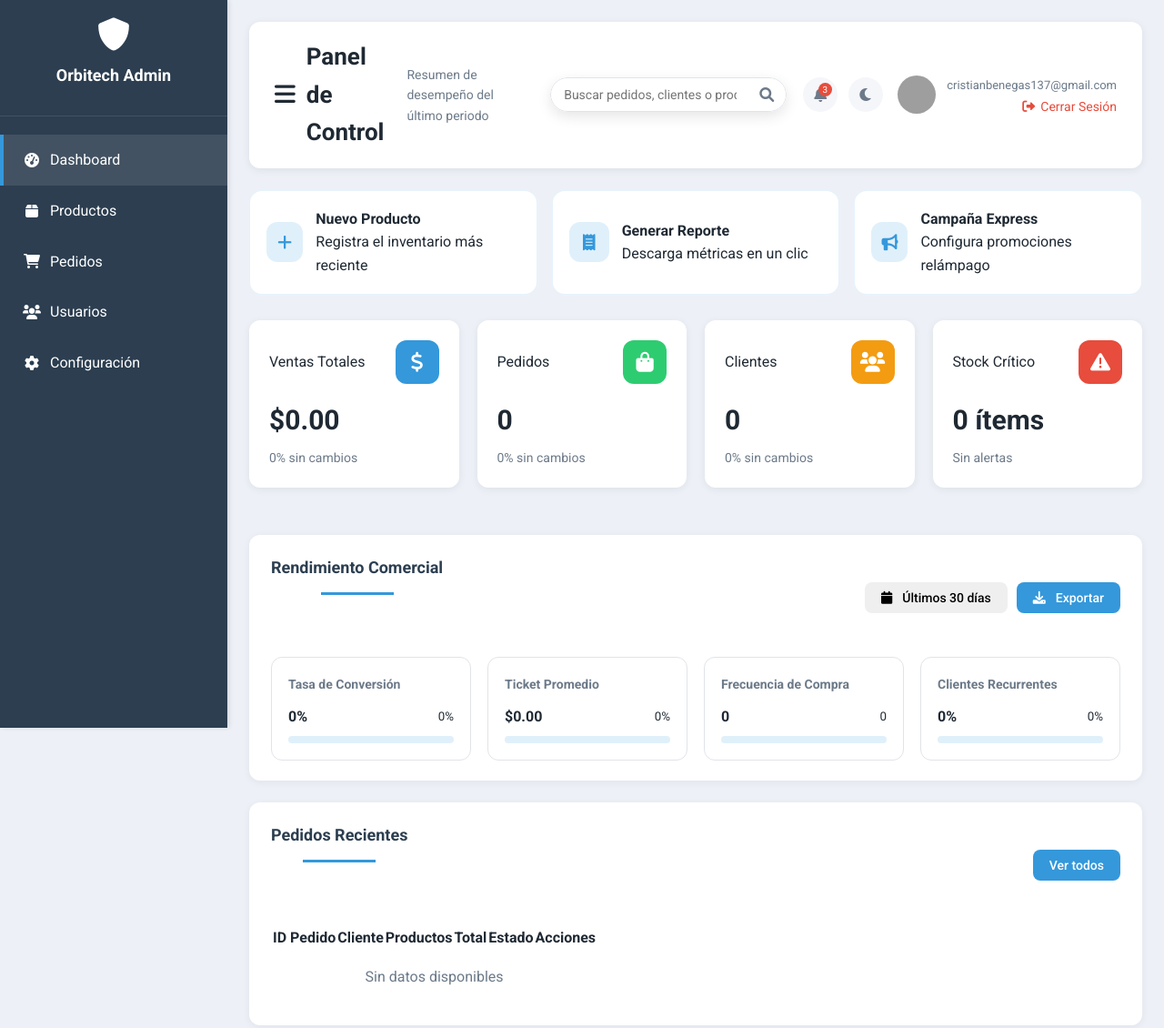
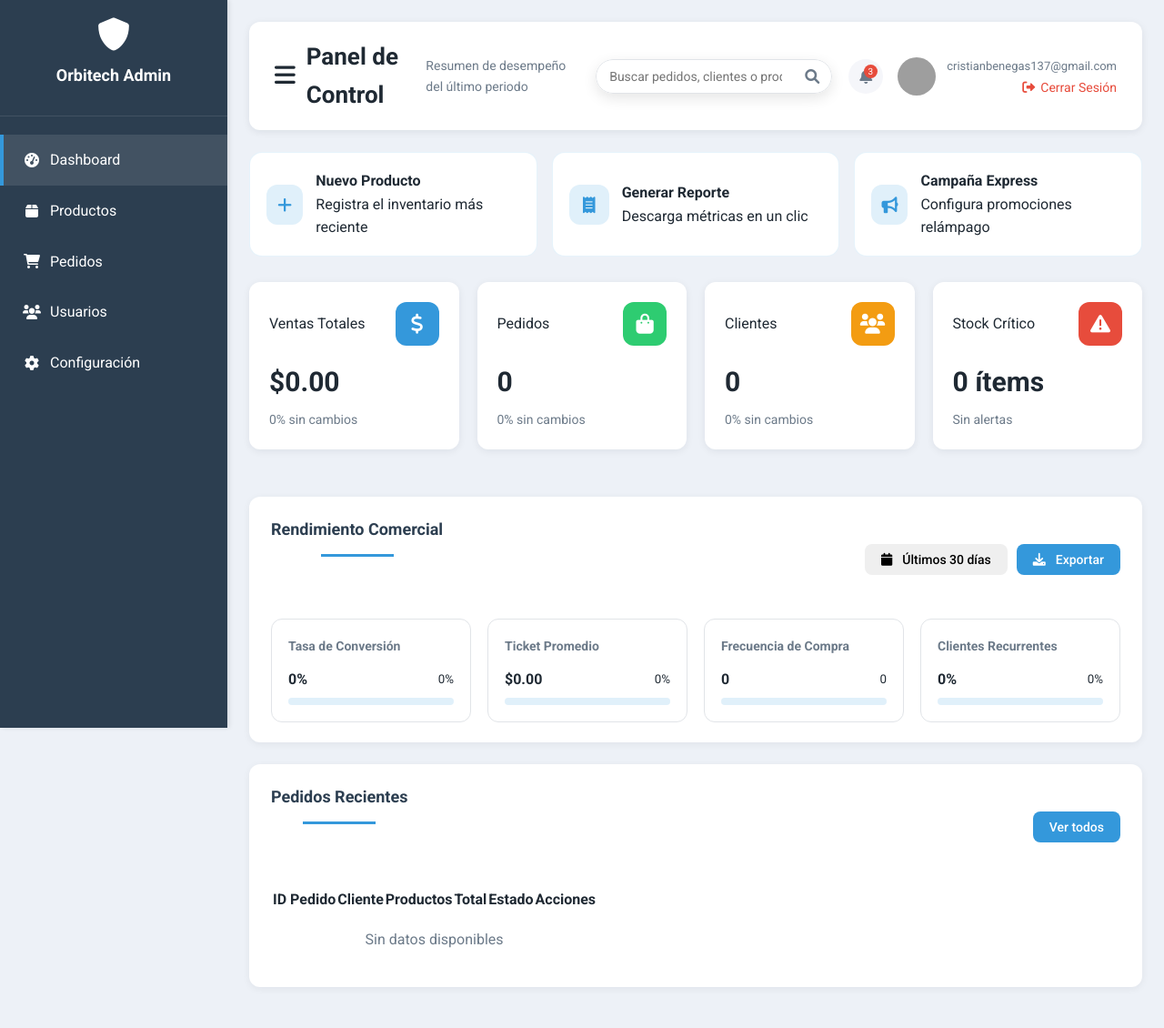
Before and after one commit to CiegosCrew/orbitech-web, a plain HTML site: page admin-panel.html in a window 1280 px wide. Shown: the whole page at 91% size. After the commit the page ends 1109 px from the top, so only its background shows below. Drawn offline with Linux system fonts and the light colour scheme; sample sign-in values are in the browser's storage; grey boxes are pictures that could not be loaded.

Commit message:
orbitech-web

```diff
--- a/admin-panel.html
+++ b/admin-panel.html
@@ -594,9 +594,6 @@
                                 <i class="fas fa-bell"></i>
                                 <span class="badge">3</span>
                             </button>
-                            <button class="icon-btn" id="themeToggle">
-                                <i class="fas fa-moon"></i>
-                            </button>
                         </div>
                         <div class="admin-user">
                             <img src="https://ui-avatars.com/api/?name=Cristian+Benegas&background=3498db&color=fff" alt="Admin">
```
Also changed, not shown: index.html (+0 -3 lines).
